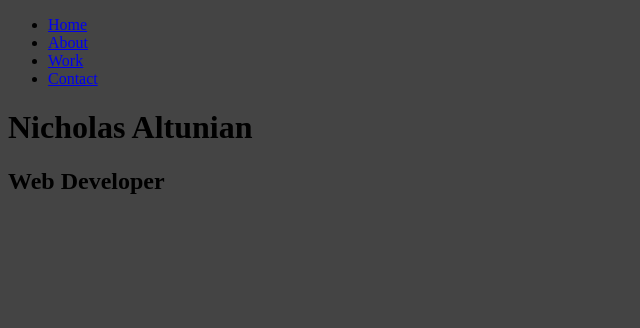
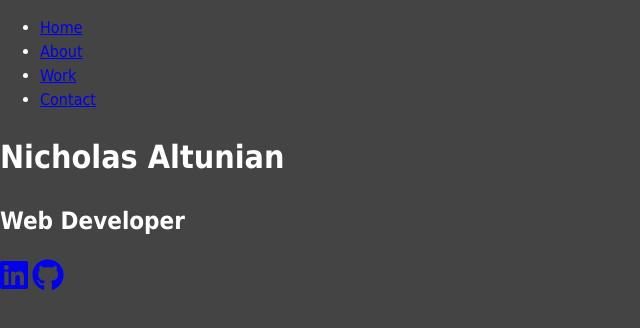
Before and after one commit to naaltunian/naaltunian.github.io, a website: page index.html in a window 1280 px wide. Shown: the whole page, without its empty margins (0-640 px from the left). Drawn offline with Linux system fonts and the light colour scheme.

Commit message:
finish index and add global css

```diff
--- a/index.html
+++ b/index.html
@@ -4,6 +4,7 @@
     <meta charset="utf-8">
     <meta name="viewport" content="width=device-width, initial-scale=1.0">
     <title>Nicholas Altunian</title>
+    <link rel="stylesheet" href="https://use.fontawesome.com/releases/v5.3.1/css/all.css" integrity="sha384-mzrmE5qonljUremFsqc01SB46JvROS7bZs3IO2EmfFsd15uHvIt+Y8vEf7N7fWAU" crossorigin="anonymous">
     <link rel="stylesheet" href="css/main.css">
   </head>
   <body>
@@ -38,6 +39,12 @@
     <main id="home">
         <h1 class="lg-heading">Nicholas <span class="txt-secondary">Altunian</span></h1>
         <h2 class="sm-heading">Web Developer</h2>
+        <div class="icons">
+          <a href="https://www.linkedin.com/in/naaltunian/" target="_blank"><i class="fab fa-linkedin fa-2x"></i></a>
+          <a href="https://github.com/naaltunian" target="_blank"><i class="fab fa-github fa-2x"></i></a>
+        </div>
     </main>
+
+    <script src="js/main.js" type="text/javascript"></script>
   </body>
 </html>
--- a/scss/main.scss
+++ b/scss/main.scss
@@ -1,5 +1,14 @@
 $primary-color: #444;
+
+* {
+  box-sizing: border-box;
+}
 
 body {
   background: $primary-color;
+  color: #fff;
+  height: 100%;
+  margin: 0;
+  font-family: Tahoma, Geneva, Verdana, sans-serif;
+  line-height: 1.5;
 }
```
Also changed, not shown: css/main.css, js/main.js (added).
